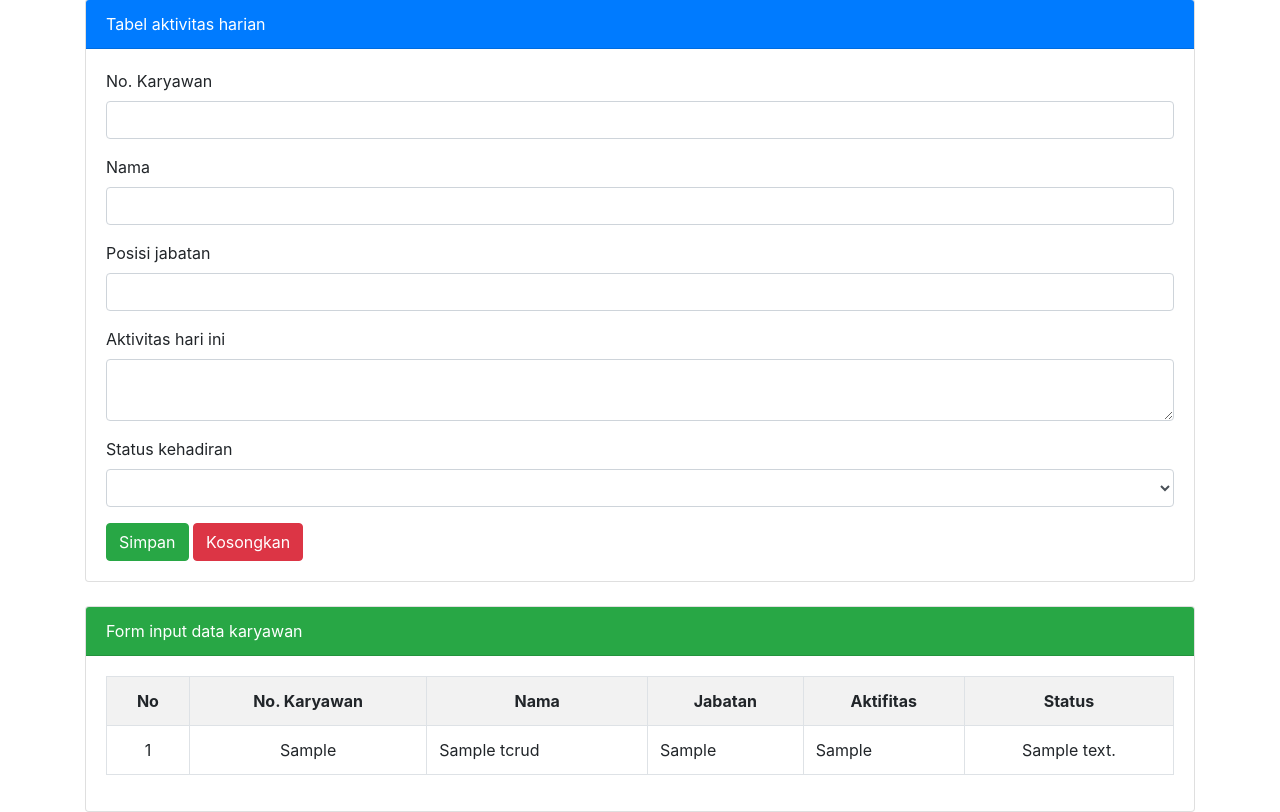
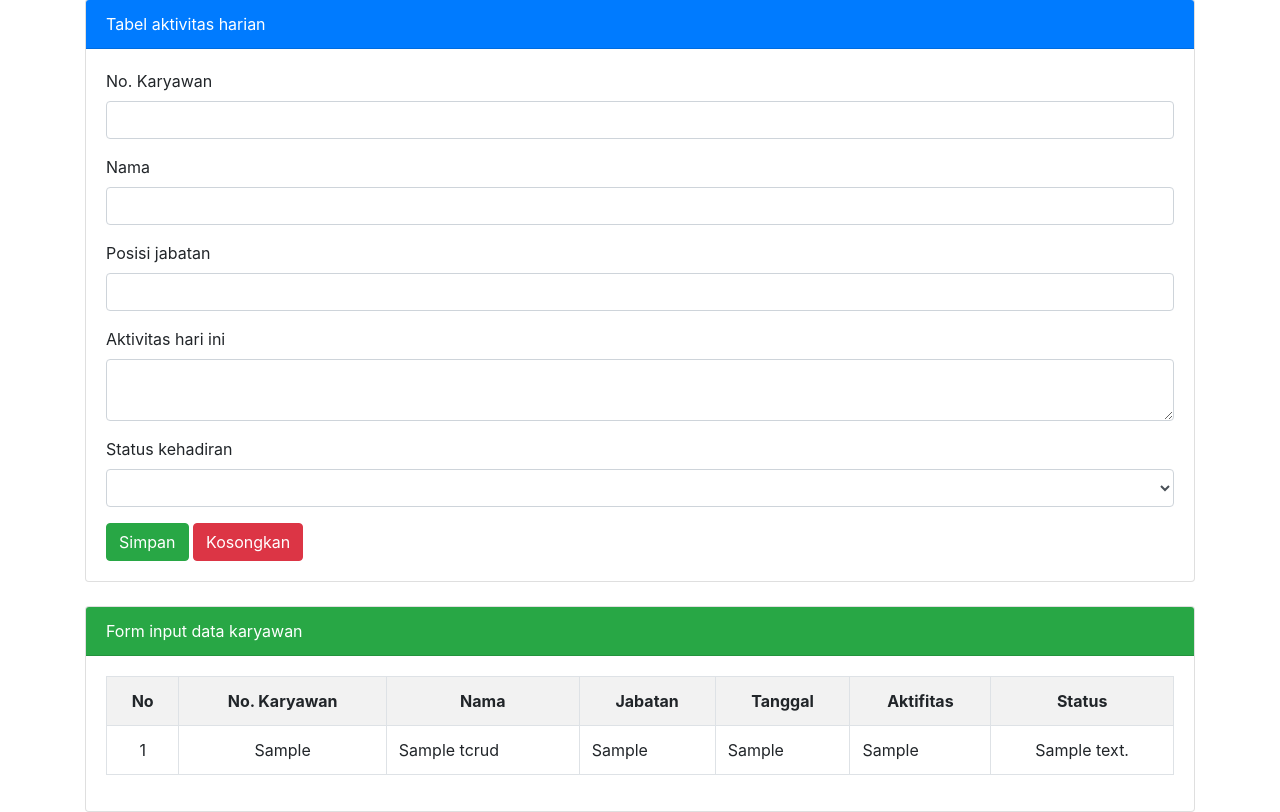
Before and after one commit to didin-nurdin/belajar-crud, a PHP site: page / in a window 1280 px wide. Shown: the part 103-915 px from the top of the page. Run offline with PHP 8.4, Linux system fonts and the light colour scheme; tables that the repository leaves empty or names only in its code hold one stand-in row (values such as "Sample post").

Commit message:
menambahkan kolom tanggal

```diff
--- a/index.php
+++ b/index.php
@@ -108,6 +108,7 @@ if(isset($_POST['bsimpan']))
     <th>No. Karyawan</th>
     <th>Nama</th>
     <th>Jabatan</th>
+    <th>Tanggal</th>
     <th>Aktifitas</th>
     <th>Status</th>
 </tr>
@@ -124,6 +125,7 @@ while($data = mysqli_fetch_array($tampil)) :
     <td class="text-center"><?=$data['no_kar']?></td>
     <td><?=$data['nama']?></td>
     <td><?=$data['jabatan']?></td>
+    <td><?=$data['created']?></td>
     <td><?=$data['aktifitas']?></td>
     <td class="text-center"><?=$data['keterangan']?></td>
 </tr>
```
